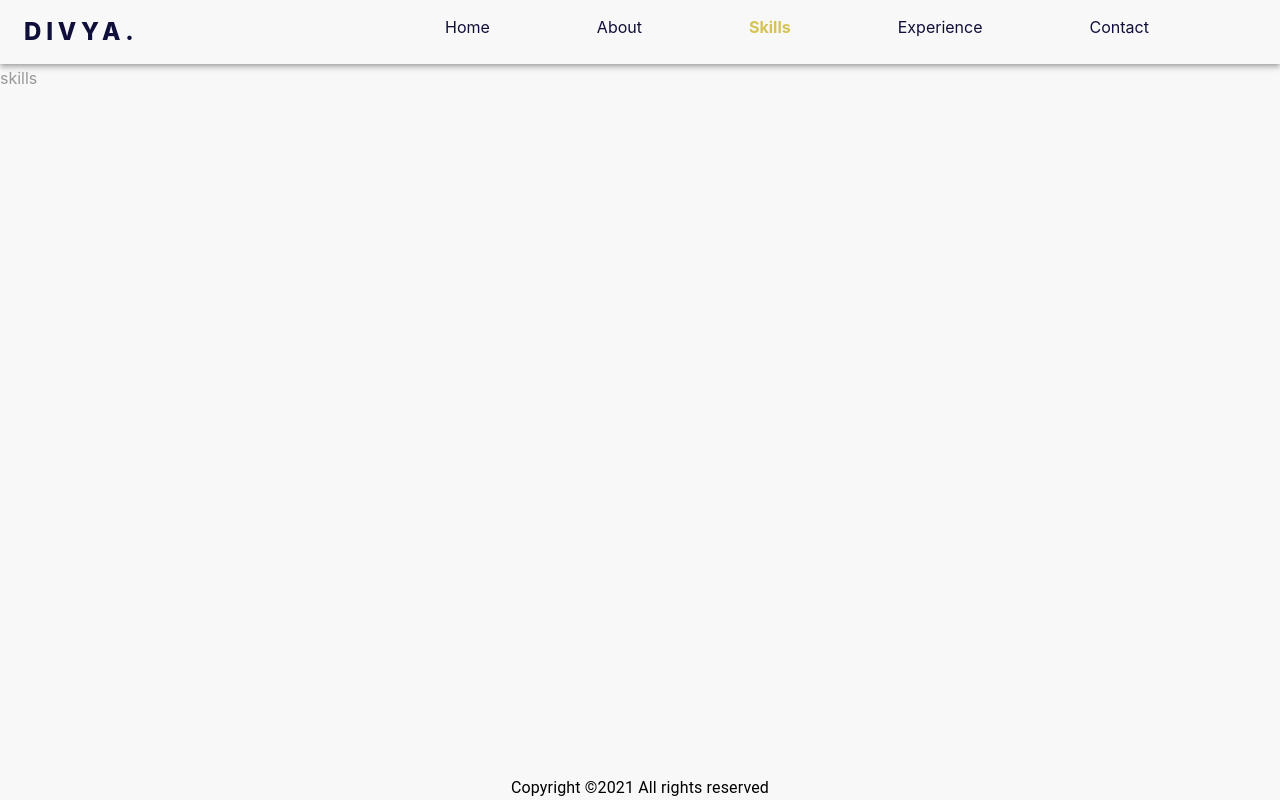
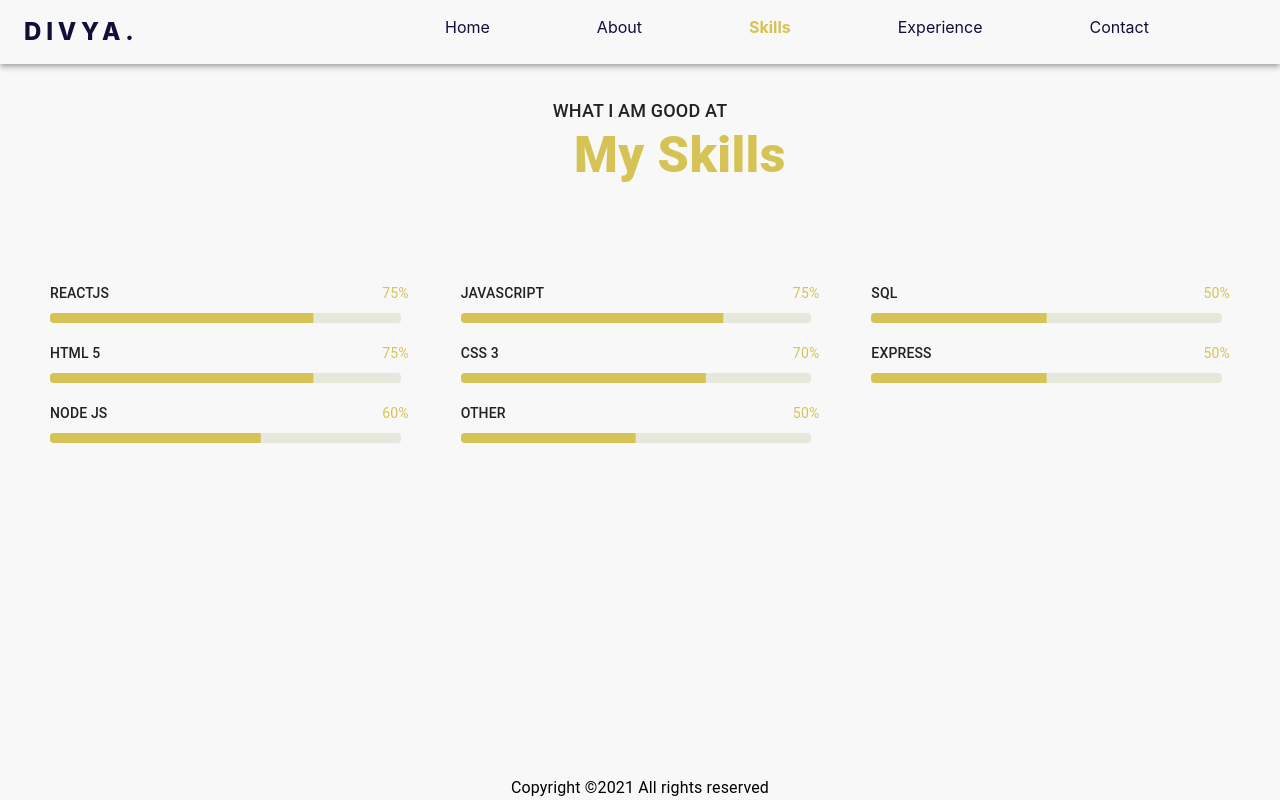
Before and after one commit to vishnubr-12/Portfolio, a React (Create React App) app: page /Skills in a window 1280 px wide. Built offline with nearby package versions, Linux system fonts and the light colour scheme; what react-swipeable-views-utils would draw is missing.

Commit message:
skills page

```diff
--- /dev/null
+++ b/src/Components/Progressbar.jsx
@@ -0,0 +1,61 @@
+import React from "react";
+import PropTypes from "prop-types";
+import { makeStyles,LinearProgress,Typography,Box ,withStyles,  } from "@material-ui/core";
+const useStyles = makeStyles((theme) => ({
+    root: {
+      width: "100%"
+    },
+    name:{fontSize: '14px',marginBottom: '10px',fontWeight: 500,textTransform: 'uppercase',color: '#222222',width:'50%'},
+    dFlex:{display:"flex !important",},
+    percent:{color:'#d5c455',textAlign:'right',width:'50%'},
+    barcolor:{backgroundColor:'#e6e8db'},
+    pad:{padding:'10px'}
+  }));
+  const BorderLinearProgress = withStyles({
+    root: {height:10,borderRadius: 4,}
+})(LinearProgress);
+
+function LinearProgressWithLabel(props) {
+    const [progress, setProgress] = React.useState(0);
+
+    React.useEffect(() => {
+        const timer = setInterval(() => {
+          setProgress((oldProgress) => {
+            if (oldProgress === props.value) {
+              return props.value;
+            }
+            const diff = Math.random() * 10;
+            return Math.min(oldProgress + diff, props.value);
+          });
+        }, 100);
+        return () => {
+          clearInterval(timer);
+        };
+      }, []);
+    const classes = useStyles();
+  return (
+    <div className={classes.pad}>
+        <div className={classes.dFlex}>
+      <Typography variant="body2" className={classes.name}>
+        {props.name}
+      </Typography>
+      <Typography variant="body2" className={classes.percent}>{`${Math.round(
+            props.value
+          )}%`}</Typography>
+      </div>
+      <Box display="flex" alignItems="center">
+        <Box width="100%" mr={1}>
+        <BorderLinearProgress variant="determinate"className={classes.barcolor} value={progress} />
+        </Box>
+      </Box>
+    </div>
+  );
+}
+export default LinearProgressWithLabel
+LinearProgressWithLabel.propTypes = {
+  /**
+   * The value of the progress indicator for the determinate and buffer variants.
+   * Value between 0 and 100.
+   */
+  value: PropTypes.number.isRequired
+};
--- a/src/Components/Skills.jsx
+++ b/src/Components/Skills.jsx
@@ -1,10 +1,36 @@
 import React from 'react';
+import { makeStyles,Typography,Grid} from '@material-ui/core';
+import Progressbar from './Progressbar'
+const useStyles = makeStyles((theme) => ({
+    skillheader:{fontWeight:'800',color:'#d5c455',fontSize: '50px',textAlign:'center',marginBottom: '40px',paddingLeft:'80px',[theme.breakpoints.down('xs')]: {marginBottom: '10px',paddingLeft:'10px'}},
+    aboutSkill:{fontSize:' 18px',display: 'block',marginTop: '30px',color: '#222222',textTransform: 'uppercase',fontWeight: 500,textAlign:'center',lineHeight: 0.75,paddingTop:'10px'},
+    pad:{padding:'40px',[theme.breakpoints.down('xs')]: {padding:'20px',}}
+}))
 
 export default function Skills (){
-
+    const classes = useStyles();
     return(
 
-        <div>skills</div>
+        <>
+            <Typography className={classes.aboutSkill}>What I am good at</Typography>
+            <Typography gutterBottom className={classes.skillheader}>My Skills</Typography >
+            <Grid container spacing={4} className={classes.pad}>
+                <Grid item md={4} sm={4} xs={12}  >
+                    <Progressbar name={"reactjs"} value={75} />
+                    <Progressbar name={"HTML 5"} value={75} />
+                    <Progressbar name={"Node js"} value={60} />
+                </Grid>
+                <Grid item md={4} sm={4} xs={12} >
+                    <Progressbar name={"Javascript"} value={75} />
+                    <Progressbar name={"CSS 3"} value={70} />
+                    <Progressbar name={"Other"} value={50} />
+                </Grid>
+                <Grid item md={4} sm={4} xs={12} >
+                    <Progressbar name={"SQL"} value={50} />
+                    <Progressbar name={"express"} value={50} />
+                </Grid>
+            </Grid>
+        </>
 
     )
 
--- a/src/index.css
+++ b/src/index.css
@@ -38,6 +38,11 @@ body {
     --bs-gradient: linear-gradient(180deg, rgba(255, 255, 255, 0.15), rgba(255, 255, 255, 0));
 }
 
-code {
+
+/* code {
     font-family: source-code-pro, Menlo, Monaco, Consolas, 'Courier New', monospace;
+} */
+
+.MuiLinearProgress-barColorPrimary {
+    background-color: #d5c455 !important;
 }
```
